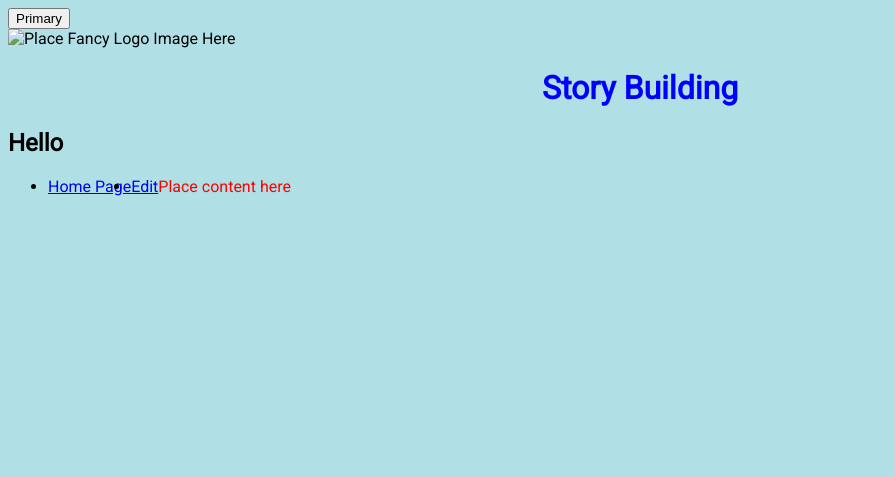
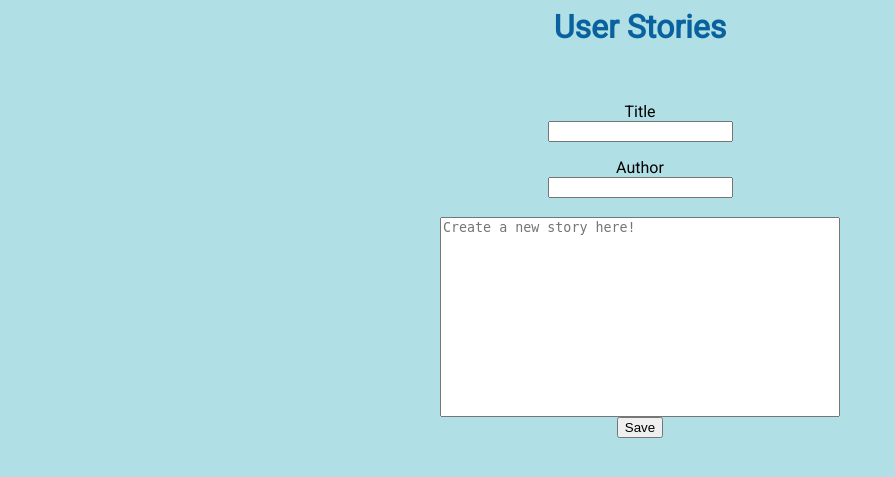
Before and after one commit to shanetorres/StoryBuilding, a PHP site: page / in a window 1280 px wide. Shown: the top 477 px of the page, without its empty margins (0-895 px from the left). Run offline with PHP 8.4, Linux system fonts and the light colour scheme; data that the repository does not hold is empty.

Commit message:
did things

```diff
--- a/css/stylesheet.css
+++ b/css/stylesheet.css
@@ -1,8 +1,20 @@
-body {background-color: powderblue;
-    font-family: 'Roboto', serif;}
-    h1   {color: blue;
-    text-align: center;}
-    p    {color: red;}
+body
+{
+    background-color: powderblue;
+    font-family: 'Roboto', serif;
+}
+
+h1
+{
+    color: #09619D;
+    text-align: center;
+}
+
+p
+{
+    color: #000;
+    margin-bottom: 0;
+}
 
 #header {
     background-color:powderblue;
@@ -14,6 +26,22 @@ li {
 
 textarea {
     resize: none;
-    height: 200;
-    width: 200;
+    height: 200px;
+    width: 400px;
 }
+
+#container
+{
+    text-align: center;
+}
+
+h2
+{
+    margin-top: 10px;
+}
+
+h2, h4
+{
+    padding: 0px;
+    margin: 0;
+}
--- a/includes/content.html
+++ /dev/null
@@ -1,5 +0,0 @@
-<div id="content">
-
-    <p>Place content here </p>
-
-</div>
--- a/includes/header.html
+++ /dev/null
@@ -1,13 +0,0 @@
-<head>
-        <link rel="stylesheet" href="css/stylesheet.css?version=1" />
-        <link title='Roboto' href="https://fonts.googleapis.com/css?family=Roboto" rel="stylesheet">
-</head>
-<div id="header">
-    <img id="logo" src="" alt="Place Fancy Logo Image Here" />
-
-    <h1 id="title">Story Building</h1>
-
-</div>
-<body id="text">
-    <h2>Hello</h2>
-</body>
--- a/includes/nav.html
+++ /dev/null
@@ -1,6 +0,0 @@
- <div id="navigation">
-	 <ul id="nav_menu">
-	 	 <li><a href="index.php">Home Page</a></li>
-	 	 <li><a href="includes/edit.php">Edit</a></li>
-	 </ul>
-</div>
--- a/index.php
+++ b/index.php
@@ -1,36 +1,56 @@
-<!DOCTYPE html>
+<?php
+require("includes/save.php");
+?>
 <html>
 <head>
-
-    <title>Includes Template</title>
-
-    <meta name="viewport" content="width=device-width, initial-scale=1.0"/>
-    <meta charset="UTF-8">
-    <meta name="description" content="">
-    <meta name="keywords" content="">
-
-    <link rel="stylesheet" type="text/css" href="css/stylesheet.css?version=1" media="screen" />
+    <link rel="stylesheet" href="css/stylesheet.css" />
     <link title='Roboto' href="https://fonts.googleapis.com/css?family=Roboto" rel="stylesheet">
     <script src="https://ajax.googleapis.com/ajax/libs/jquery/3.3.1/jquery.min.js"></script>
-    <!-- UIkit CSS -->
-    <!-- <link rel="stylesheet" href="https://cdnjs.cloudflare.com/ajax/libs/uikit/3.0.0-beta.42/css/uikit.min.css" /> -->
+</head>
+<div id="header">
+    <h1 id = "userTitle">User Stories</h1>
+   <!-- <button type="button" id="newStory" onclick="newStory();">Create New Story</button> --><br>
+</div>
+<body>
 
-    <!-- UIkit JS -->
-    <!-- <script src="https://cdnjs.cloudflare.com/ajax/libs/uikit/3.0.0-beta.42/js/uikit.min.js"></script>
-    <script src="https://cdnjs.cloudflare.com/ajax/libs/uikit/3.0.0-beta.42/js/uikit-icons.min.js"></script> -->
+    <div id="container">
+    <?php $nextId = getNextId();
 
-</head>
-    <body>
-        <button class="uk-button uk-button-primary">Primary</button>
-        <div id="container">
+        echo  "<div> <form action=\"\" method=\"post\"><p>Title</p><input name=\"title\" required><br /><p>Author</p><input name=\"author\" required><br /><br /><textarea name=\"text\" id=\"storytext\" placeholder=\"Create a new story here!\" style=\"resize:none; height: 200; width:400\"></textarea> <br><button name=\"save\" onclick=\"save();\" type=\"submit\" id=\"saveStory\">Save</button> <input type=\"hidden\" name=\"id\" value=" . $nextId . "></form></div>";
 
-        <?php
-            include ('includes/header.html');
-            include ('includes/nav.html');
-            include ('includes/content.html');
-        ?>
+        loadStories();
 
-        </div>
+    ?>
+    </div>
 
-    </body>
+</body>
+
+<script>
+
+    function edit(){
+    	$("button").siblings("textarea").removeAttr("disabled");
+    }
+
+    function save(){
+
+    	$("button").siblings("textarea").prop("disabled",true);
+    }
+
+</script>
+<?php
+
+        if(isset($_POST["save"]))
+        {
+           $mytext = $_POST["text"];
+            $id = $_POST["id"];
+            $author = $_POST["author"];
+            $title = $_POST["title"];
+           setMessage($mytext,$id,$author,$title);
+
+        }else if(isset($_POST["delete"])){
+            $id = $_POST["id"];
+            deleteMessage($id);
+        }
+
+?>
 </html>
```
Also changed, not shown: includes/edit.php (deleted, +0 -54 lines).
